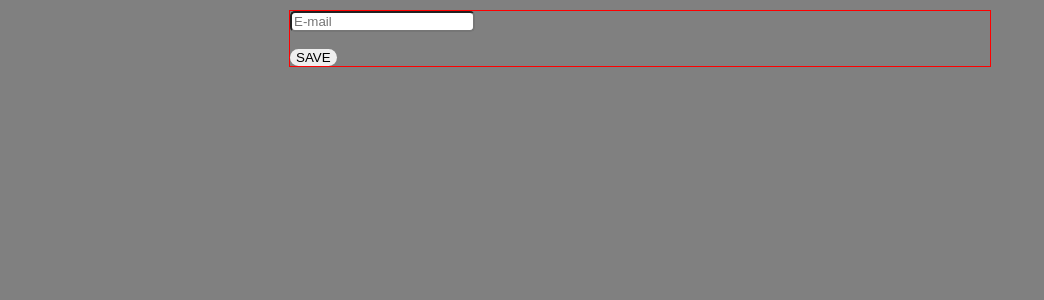
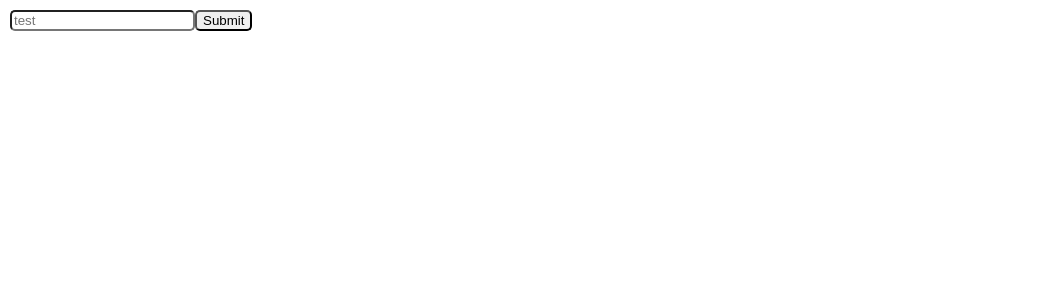
Before and after one commit to PavlenkoB/react-learn, a React (Create React App) app: page / in a window 1280 px wide. Shown: the top 300 px of the page, without its empty margins (0-1044 px from the left). Built offline with nearby package versions, Linux system fonts and the light colour scheme.

Commit message:
save after lesson 7

```diff
--- a/src/App.js
+++ b/src/App.js
@@ -6,10 +6,15 @@
 
 
 class App extends Component {
+    submit() {
+        console.log('submit', this.testInput.value);
+    }
+
     render() {
         return (
-            <div className="container">
-                <RegistrationForm />
+            <div>
+                <input type="text" placeholder="test" ref={(input) => this.testInput = input}/>
+                <button onClick={this.submit.bind(this)}>Submit</button>
             </div>
         )
     }
--- a/src/index.css
+++ b/src/index.css
@@ -2,5 +2,7 @@
     margin: 0;
     padding: 10px;
     font-family: sans-serif;
-    background: gray;
 }
+button, input{
+    border-radius: 5px;
+}
```
